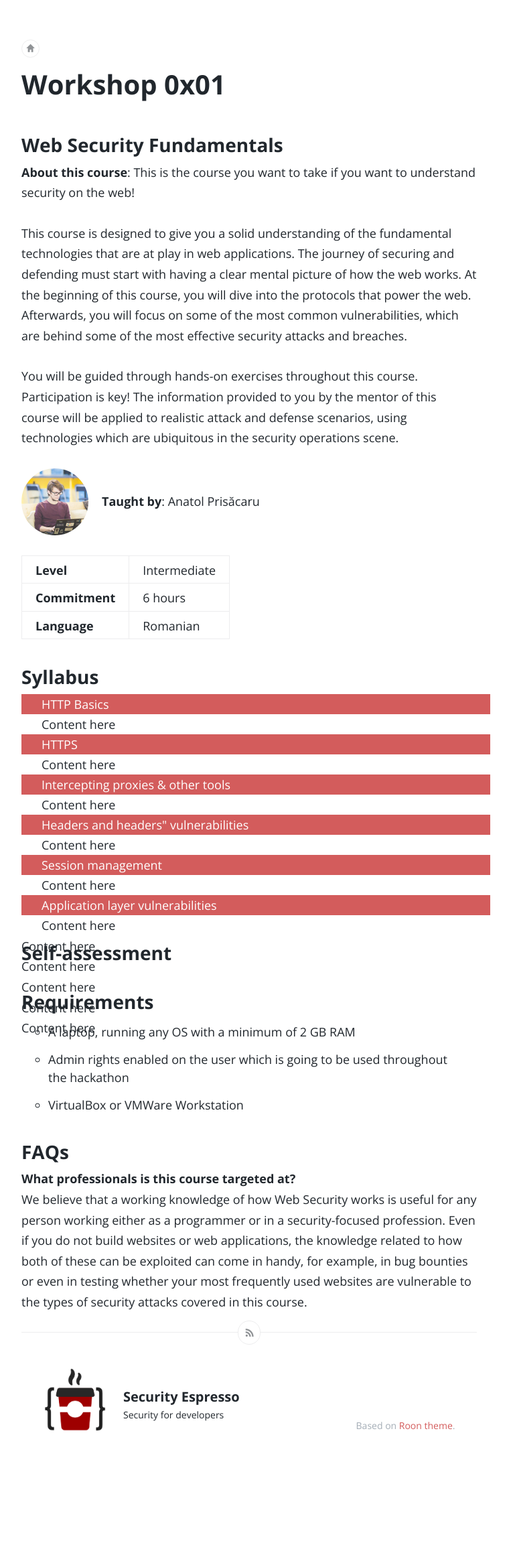
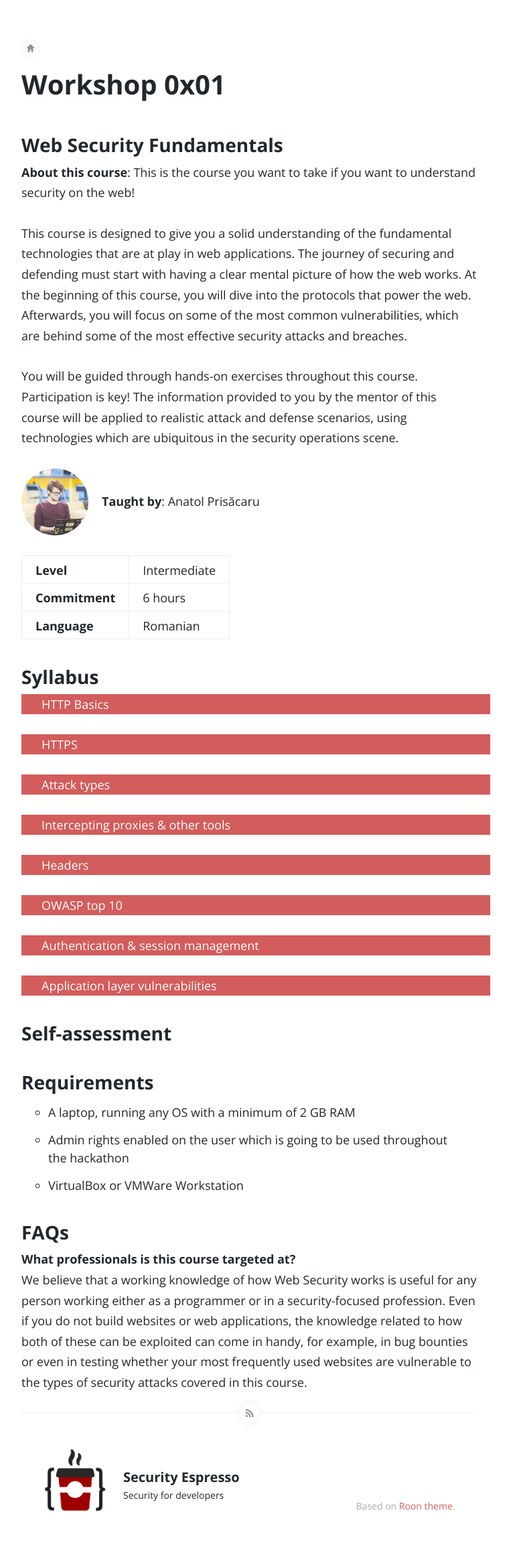
Before and after one commit to securityespresso/blog, a Jekyll site: the page built from workshops/workshop-0x01.md, in a window 1280 px wide. Shown: the whole page at 67% size, without its empty margins (268-1031 px from the left). Built offline with Jekyll 4.4.1, drawn with Linux system fonts in a browser that asks for light colours; before the commit the page ends 2189 px from its top, so only the background shows below that.

Commit message:
Implement proper extension of the syllabus titles.

```diff
--- a/css/workshops.css
+++ b/css/workshops.css
@@ -24,24 +24,19 @@
   border-top: 1px solid #ededee;
 }
 
-.expandable {
+.section-header {
+  color: white;
+  text-align: left;
+  text-indent: 30px;
   display: block;
 	height: 30px;
 	width: 700px;
 	background: #d35c5c;
 }
 
-.section-header {
-  color: white;
+.section-content {
+  display: block;
   text-align: left;
   text-indent: 30px;
-}
-
-.section-content {
-  text-align: left;
-  text-indent: 30px;
-}
-
-.hidden {
   display: none;
 }
--- a/workshops/workshop-0x01.md
+++ b/workshops/workshop-0x01.md
@@ -26,10 +26,14 @@
 
 <div class="expandable">
     <div class="section-header">HTTP Basics</div>
-    <div class="section-content">Content here</div>
+    <div class="section-content">This section will touch on core concepts in HTTP. You will learn the structure of a HTTP packet, and how the communication between a client and a server is modeled.</div>
 </div>
 <div class="expandable">
     <div class="section-header">HTTPS</div>
+    <div class="section-content">Moving onwards from unsecured HTTP connections, this section will dive into securing the previously-discussed communication.</div>
+</div>
+<div class="expandable">
+    <div class="section-header">Attack types</div>
     <div class="section-content">Content here</div>
 </div>
 <div class="expandable">
@@ -37,23 +41,20 @@
     <div class="section-content">Content here</div>
 </div>
 <div class="expandable">
-    <div class="section-header">Headers and headers" vulnerabilities</div>
+    <div class="section-header">Headers</div>
     <div class="section-content">Content here</div>
 </div>
 <div class="expandable">
-    <div class="section-header">Session management</div>
+    <div class="section-header">OWASP top 10</div>
+    <div class="section-content">Content here</div>
+</div>
+<div class="expandable">
+    <div class="section-header">Authentication & session management</div>
     <div class="section-content">Content here</div>
 </div>
 <div class="expandable">
     <div class="section-header">Application layer vulnerabilities</div>
-    <div class="section-content">
-        Content here<br>
-        Content here<br>
-        Content here<br>
-        Content here<br>
-        Content here<br>
-        Content here
-    </div>
+    <div class="section-content">Content here</div>
 </div>
 
 ## Self-assessment
```
